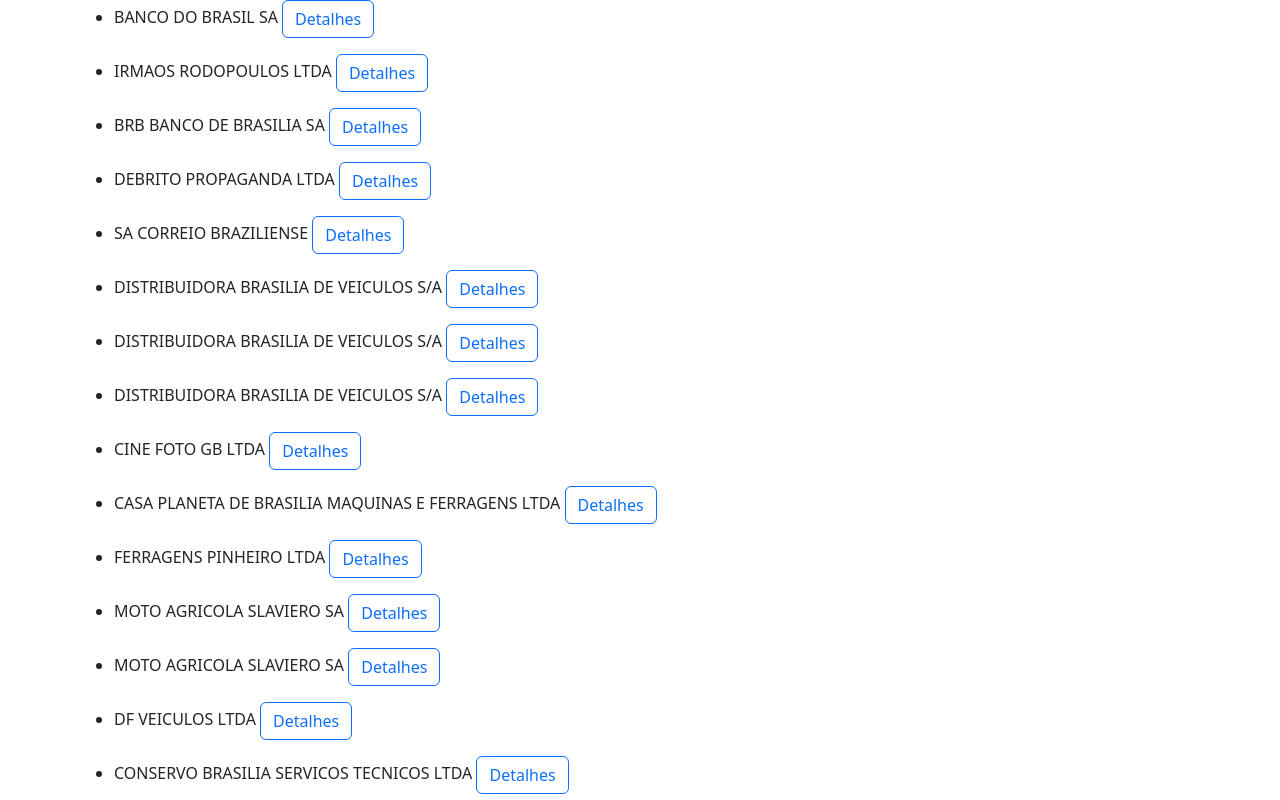
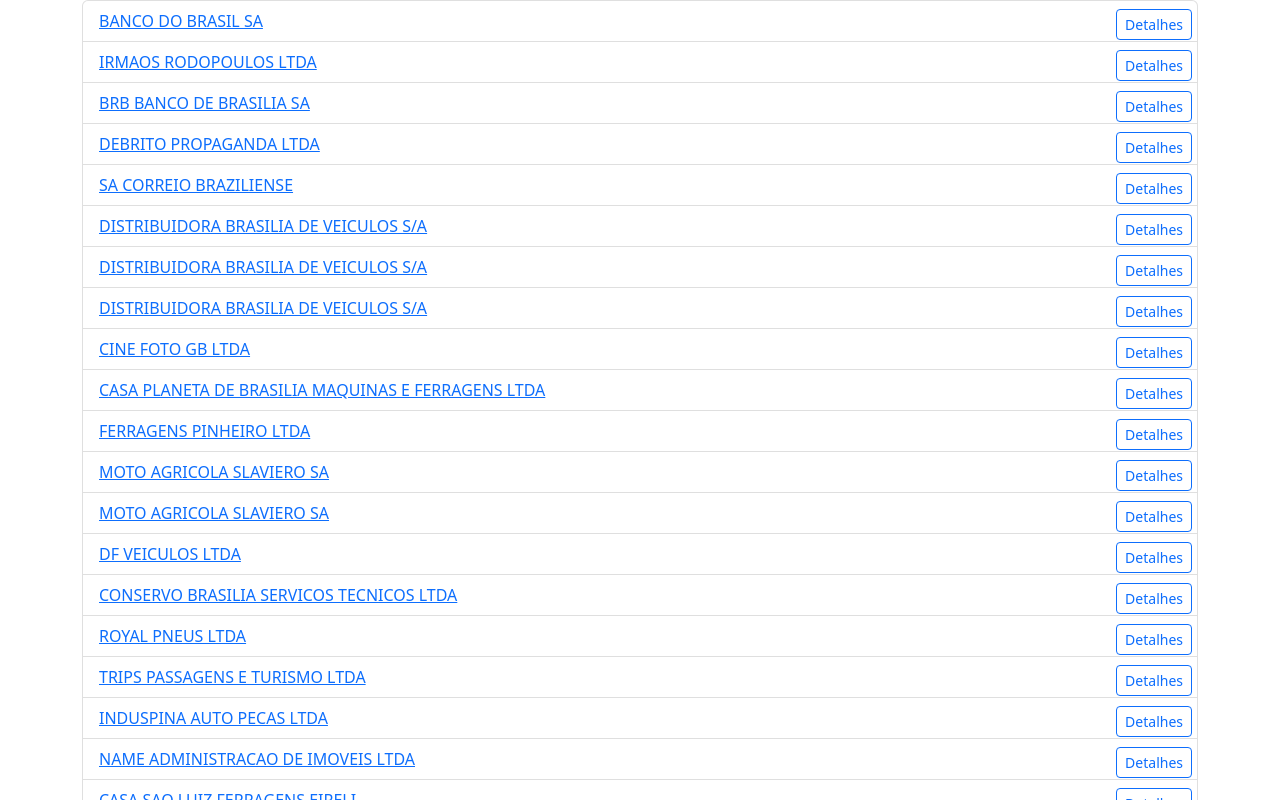
Before and after one commit to nilsonsmf/workshopsd, an Angular app: page / in a window 1280 px wide. Shown: the top 800 px of the page. Built offline with nearby package versions, Linux system fonts and the light colour scheme.

Commit message:
melhorando aparencia

```diff
--- a/src/app/shared/fornecedor-item/fornecedor-item.component.html
+++ b/src/app/shared/fornecedor-item/fornecedor-item.component.html
@@ -1,16 +1,17 @@
-<p>
-	{{ fornecedor.nome }}
+<span>
+	<a href="{{ 'http://compras.dados.gov.br' + fornecedor._links.self.href }}" target="_blank">{{ fornecedor.nome }}</a>
   <button
 		type="button"
-		class="btn btn-outline-primary"
+		class="btn btn-sm btn-outline-primary"
 		(click)="collapse.toggle()"
 		[attr.aria-expanded]="!isCollapsed"
 		aria-controls="collapseExample"
+    style="right: 5px; position: absolute;"
 	>
 		Detalhes
 	</button>
-</p>
-<div #collapse="ngbCollapse" [(ngbCollapse)]="isCollapsed">
+</span>
+<div #collapse="ngbCollapse" [(ngbCollapse)]="isCollapsed" class="mt-3">
 	<div class="card">
 		<div class="card-body"><pre>{{ fornecedor | json }}</pre><div>
 	</div>
--- a/src/app/shared/fornecedor-list/fornecedor-list.component.html
+++ b/src/app/shared/fornecedor-list/fornecedor-list.component.html
@@ -1,5 +1,5 @@
-<ul>
-  <li *ngFor="let item of fornecedores">
+<ul class="list-group">
+  <li *ngFor="let item of fornecedores" class="list-group-item">
     <app-fornecedor-item [fornecedor]="item"></app-fornecedor-item>
   </li>
 </ul>
```
